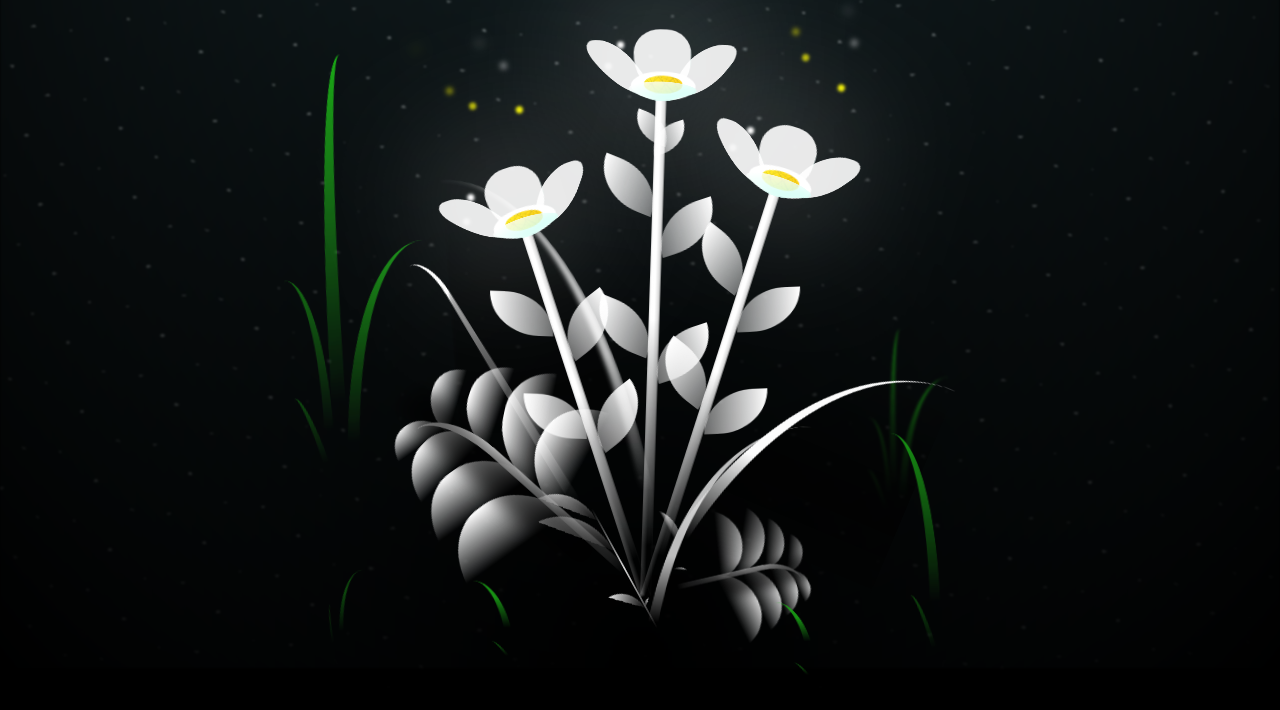
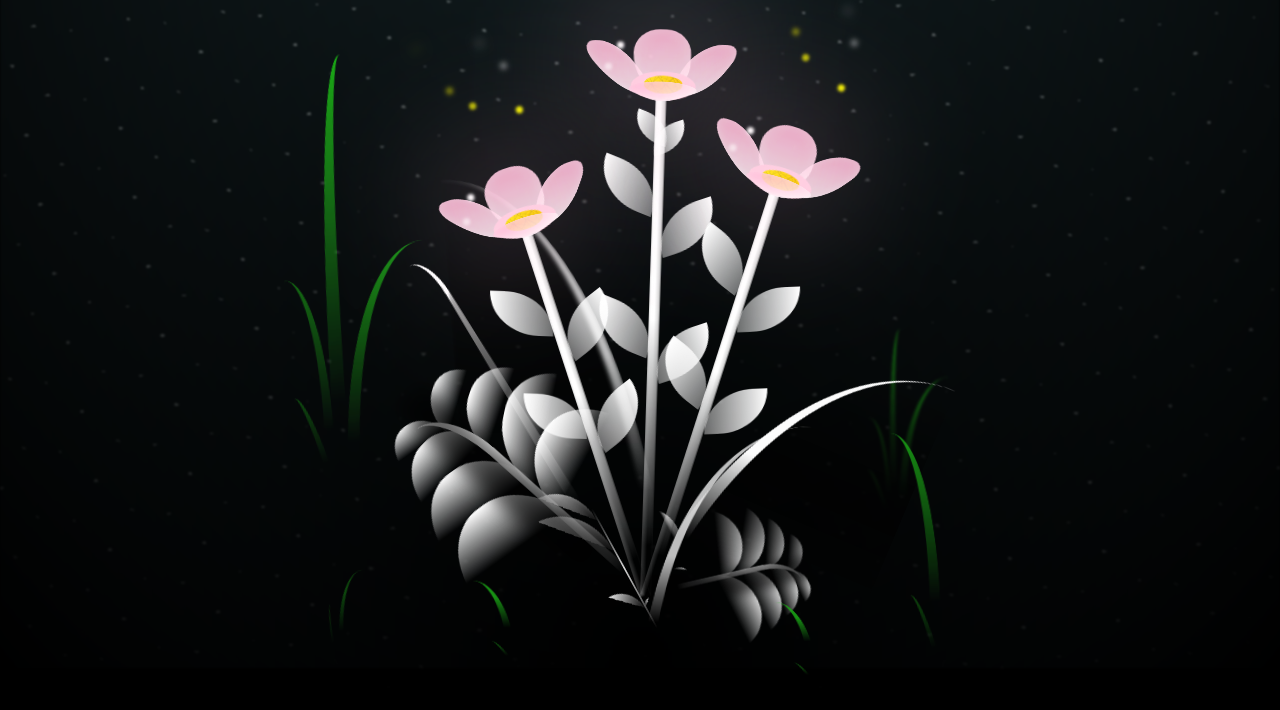
Before and after one commit to willythesillyone/Bunga, a plain HTML site: page flower.html in a window 1280 px wide. Shown: the part 132-842 px from the top of the page. Drawn offline with Linux system fonts and the light colour scheme.

Commit message:
Change flower colors to shades of pink

```diff
--- a/css/style.css
+++ b/css/style.css
@@ -168,7 +168,7 @@ body {
   transform: translate(-50%, -100%);
   width: 8vmin;
   height: 8vmin;
-  background-color: #fff;
+  background-color: #ffb6d5;
   filter: blur(10vmin);
 }
 
@@ -179,8 +179,8 @@ body {
   width: 8vmin;
   height: 11vmin;
   border-radius: 51% 49% 47% 53%/44% 45% 55% 69%;
-  background-color: #a7ffee;
-  background-image: linear-gradient(to top, #fff, #fff);
+  background-color: #ffb6d5; /* light pink */
+  background-image: linear-gradient(to top, #fff0f6, #ffb6d5);
   transform-origin: bottom center;
   opacity: 0.9;
   box-shadow: inset 0 0 2vmin rgba(255, 255, 255, 0.5);
@@ -204,7 +204,7 @@ body {
   transform-origin: bottom left;
   border-radius: 4vmin 10vmin 4vmin 4vmin;
   transform: translate(0%, 18%) rotateX(70deg) rotate(-43deg);
-  background-image: linear-gradient(to top, rgba(255, 2555, 255, 0.4), #fff);
+  background-image: linear-gradient(to top, #fff0f6, #ffb6d5);
   z-index: 1;
   opacity: 0.8;
   -webkit-transform: translate(0%, 18%) rotateX(70deg) rotate(-43deg);
@@ -220,7 +220,7 @@ body {
   width: 9vmin;
   height: 4vmin;
   border-radius: 50%;
-  background-color: #fff;
+  background-color: #ffd1e3;
 }
 
 .flower__white-circle::after {
```
